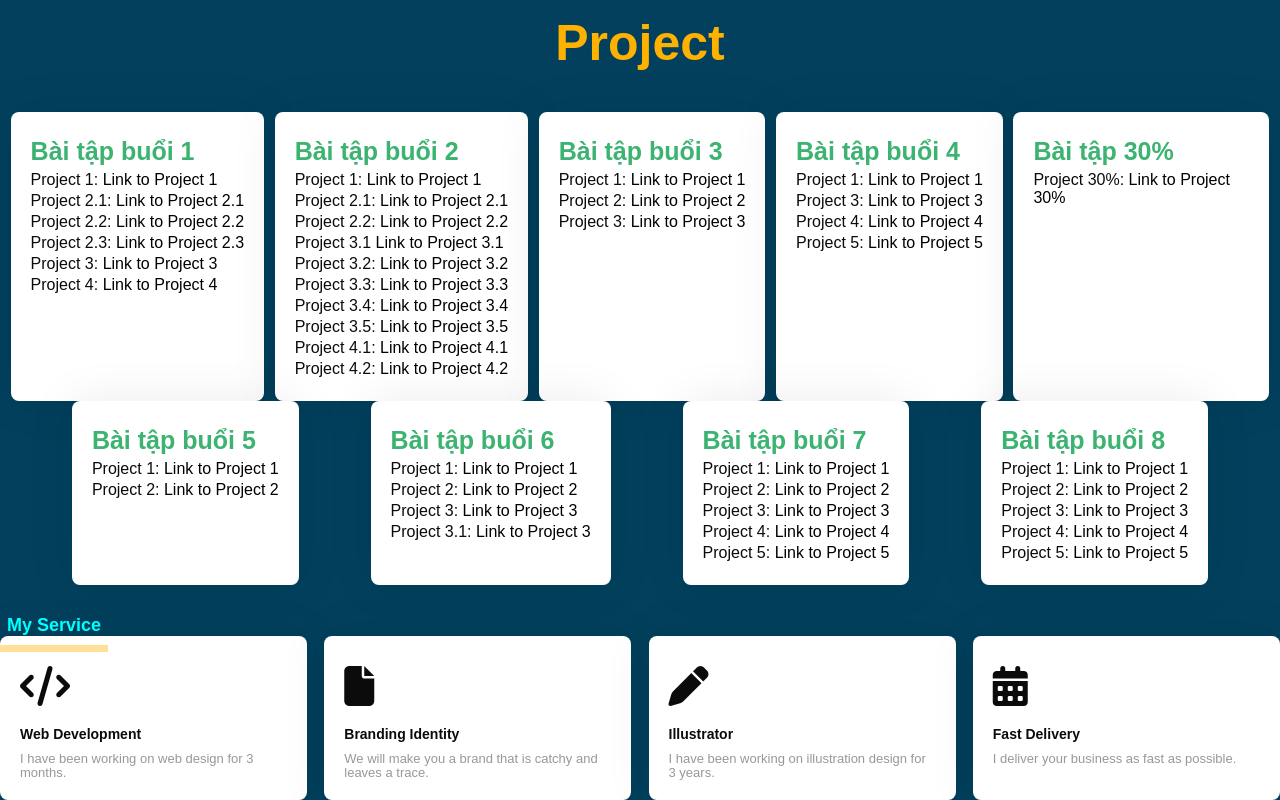
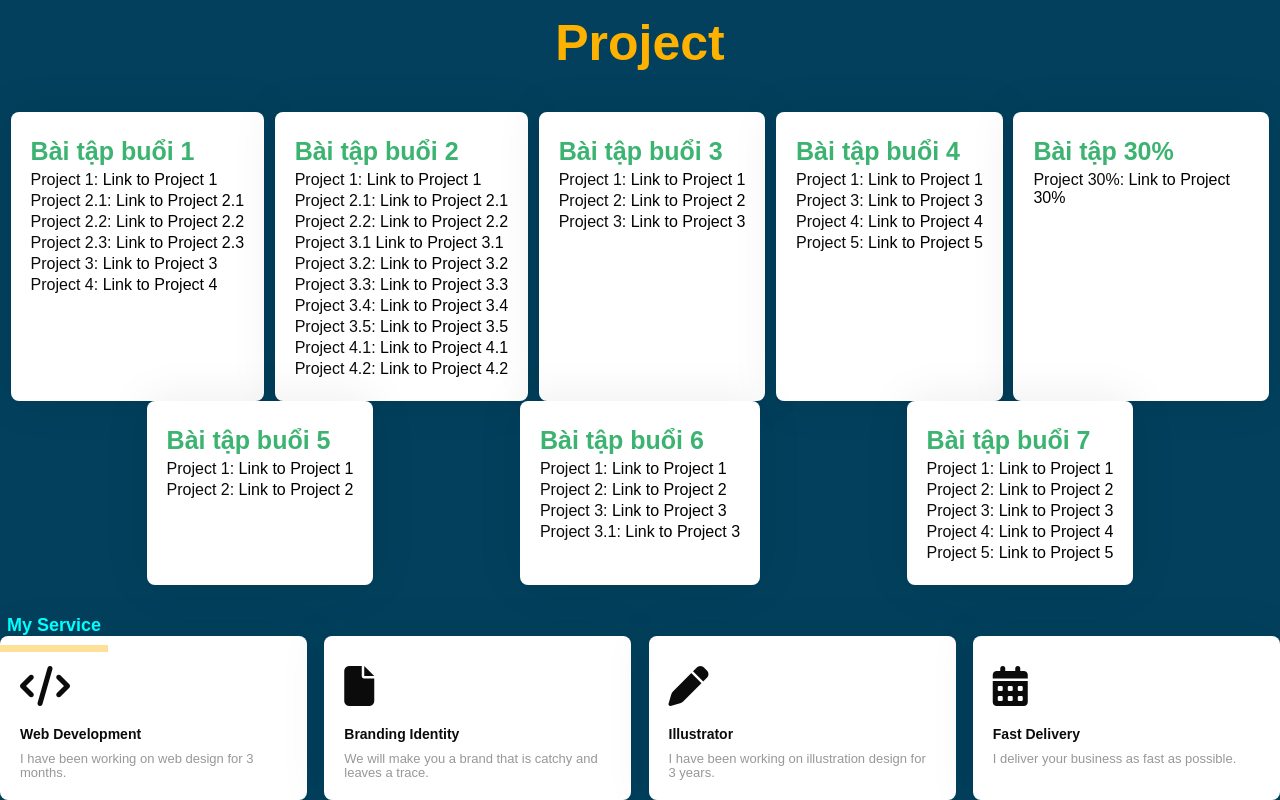
Before and after one commit to 1petercuong/baitapweb, a plain HTML site: page index.html in a window 1280 px wide. Shown: the part 786-1586 px from the top of the page. Drawn offline with Linux system fonts and the light colour scheme.

Commit message:
Update index.html

```diff
--- a/index.html
+++ b/index.html
@@ -125,16 +125,7 @@
         </ul>
     </div>
 
-    <div class="khoi">
-        <ul class="buoi">
-            <h1>Bài tập buổi 8</h1>
-            <li>Project 1: <a href="" target="_blank">Link to Project 1</a></li>
-              <li>Project 2: <a href="" target="_blank">Link to Project 2</a></li>
-              <li>Project 3: <a href="" target="_blank">Link to Project 3</a></li>
-              <li>Project 4: <a href="" target="_blank">Link to Project 4</a></li>
-              <li>Project 5: <a href="" target="_blank">Link to Project 5</a></li>
-        </ul>
-    </div>
+
 </div>
 
 <div class="my-service-container">
```
